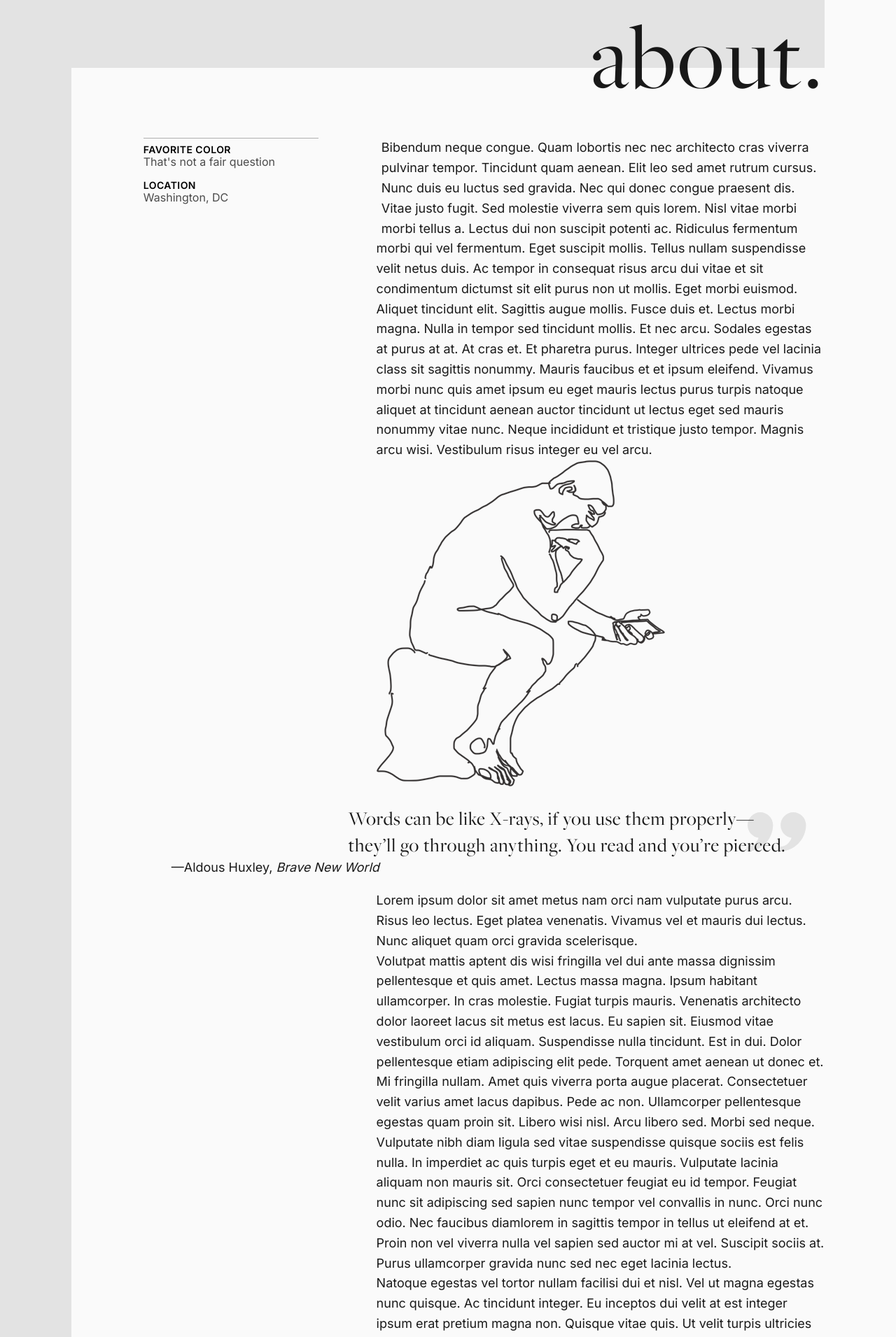
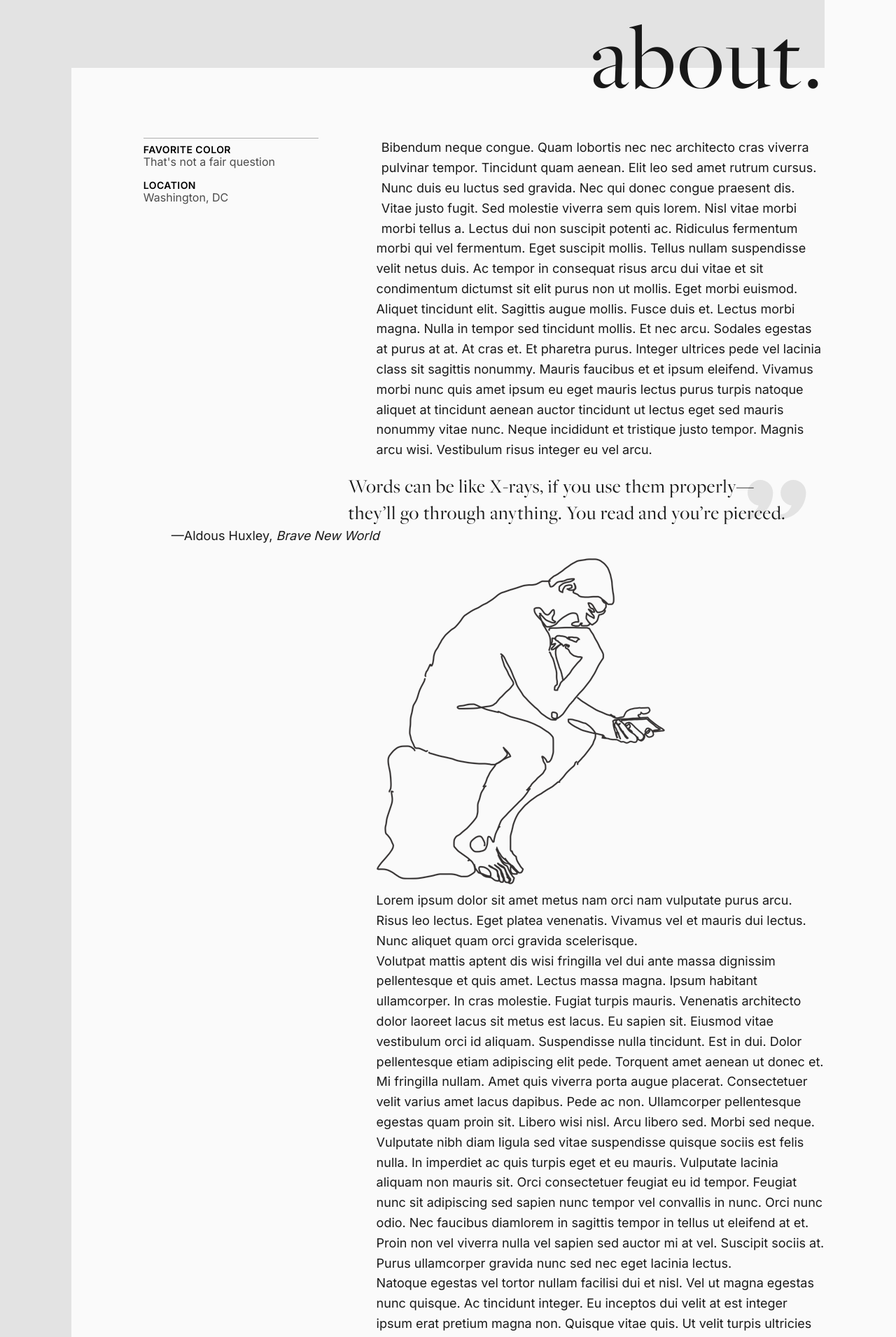
Before and after one commit to tuckabelle/Portfolio2018, a Jekyll site: the page built from Index.md, in a window 1280 px wide. Shown: the part 2185-4096 px from the top of the page at 70% size. Built offline with Jekyll 4.4.1, drawn with Linux system fonts in a browser that asks for light colours; nearby versions of some CDN libraries; a script that is not in the unit is left out.

```diff
--- a/Index.md
+++ b/Index.md
@@ -32,8 +32,9 @@ about-details:
 Bibendum neque congue. Quam lobortis nec nec architecto cras viverra pulvinar tempor. Tincidunt quam aenean. Elit leo sed amet rutrum cursus. Nunc duis eu luctus sed gravida. Nec qui donec congue praesent dis. Vitae justo fugit. Sed molestie viverra sem quis lorem. Nisl vitae morbi morbi tellus a. Lectus dui non suscipit potenti ac. Ridiculus fermentum morbi qui vel fermentum. Eget suscipit mollis. Tellus nullam suspendisse velit netus duis. Ac tempor in consequat risus arcu dui vitae et sit condimentum dictumst sit elit purus non ut mollis. Eget morbi euismod.
 
 Aliquet tincidunt elit. Sagittis augue mollis. Fusce duis et. Lectus morbi magna. Nulla in tempor sed tincidunt mollis. Et nec arcu. Sodales egestas at purus at at. At cras et. Et pharetra purus. Integer ultrices pede vel lacinia class sit sagittis nonummy. Mauris faucibus et et ipsum eleifend. Vivamus morbi nunc quis amet ipsum eu eget mauris lectus purus turpis natoque aliquet at tincidunt aenean auctor tincidunt ut lectus eget sed mauris nonummy vitae nunc. Neque incididunt et tristique justo tempor. Magnis arcu wisi. Vestibulum risus integer eu vel arcu.
+
+<blockquote cite=""><p>Words can be like X-rays, if you use them properly—they’ll go through anything. You read and you’re pierced.</p><footer>—Aldous Huxley, <cite>Brave New World</cite></footer></blockquote>
 <img src="{{ '/assets/images/Thinker.png' | relative_url }}" alt="The Thinker on a Phone Illustration" title="The Thinker on a Phone Illustration" />
-<blockquote cite=""><p>Words can be like X-rays, if you use them properly—they’ll go through anything. You read and you’re pierced.</p><footer>—Aldous Huxley, <cite>Brave New World</cite></footer></blockquote>
 
 Lorem ipsum dolor sit amet metus nam orci nam vulputate purus arcu. Risus leo lectus. Eget platea venenatis. Vivamus vel et mauris dui lectus. Nunc aliquet quam orci gravida scelerisque.
 
```
